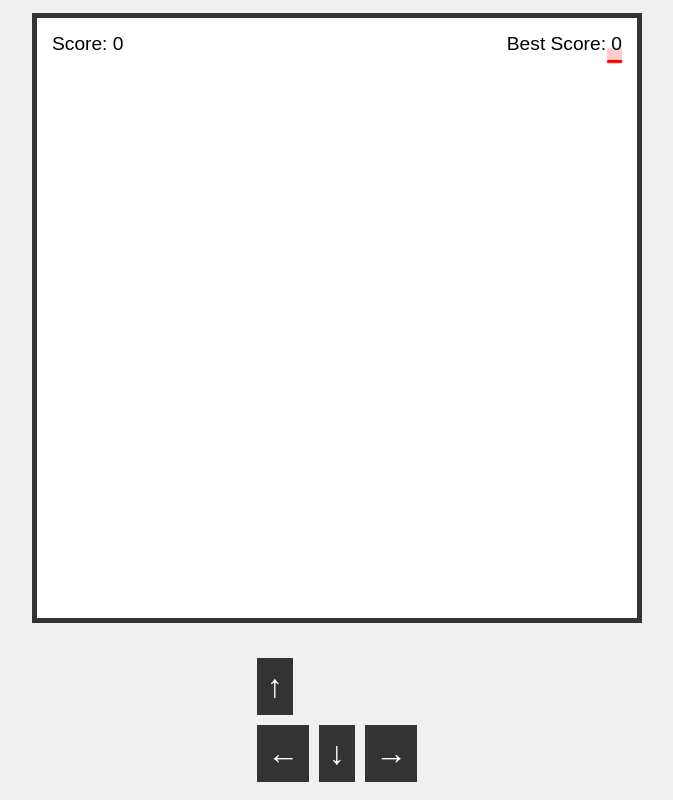
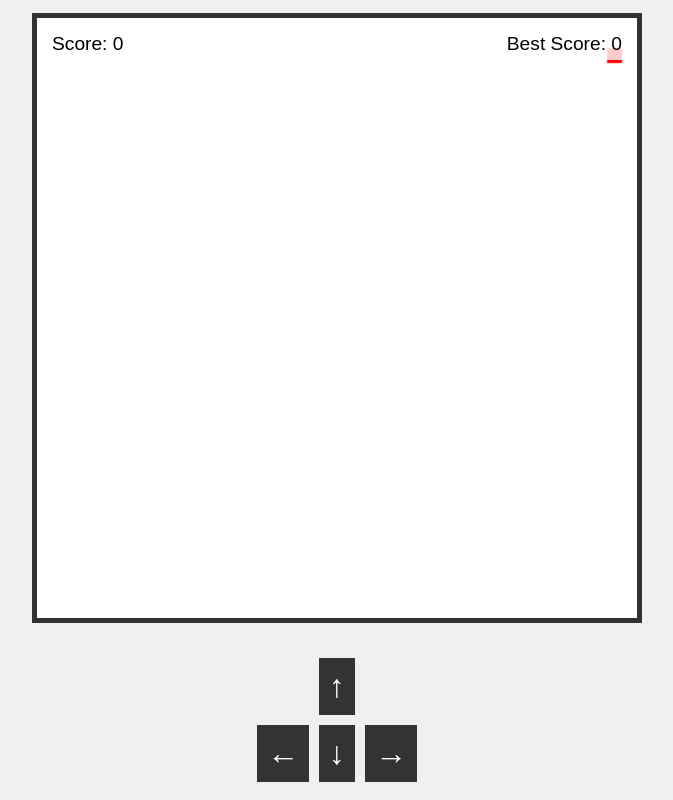
Before and after one commit to Sergeu06/Sergeu06.github.io, a website with bundled scripts: page Snake/Snake.html in a window 1280 px wide. Shown: the whole page, without its empty margins (303-976 px from the left). Built offline with nearby package versions, Linux system fonts and the light colour scheme.

Commit message:
Update styles_Snake.css

```diff
--- a/Snake/styles_Snake.css
+++ b/Snake/styles_Snake.css
@@ -43,6 +43,7 @@ canvas {
 
 .controls {
     margin-top: 20px;
+    text-align-last: center;
 }
 
 .control-btn {
```
